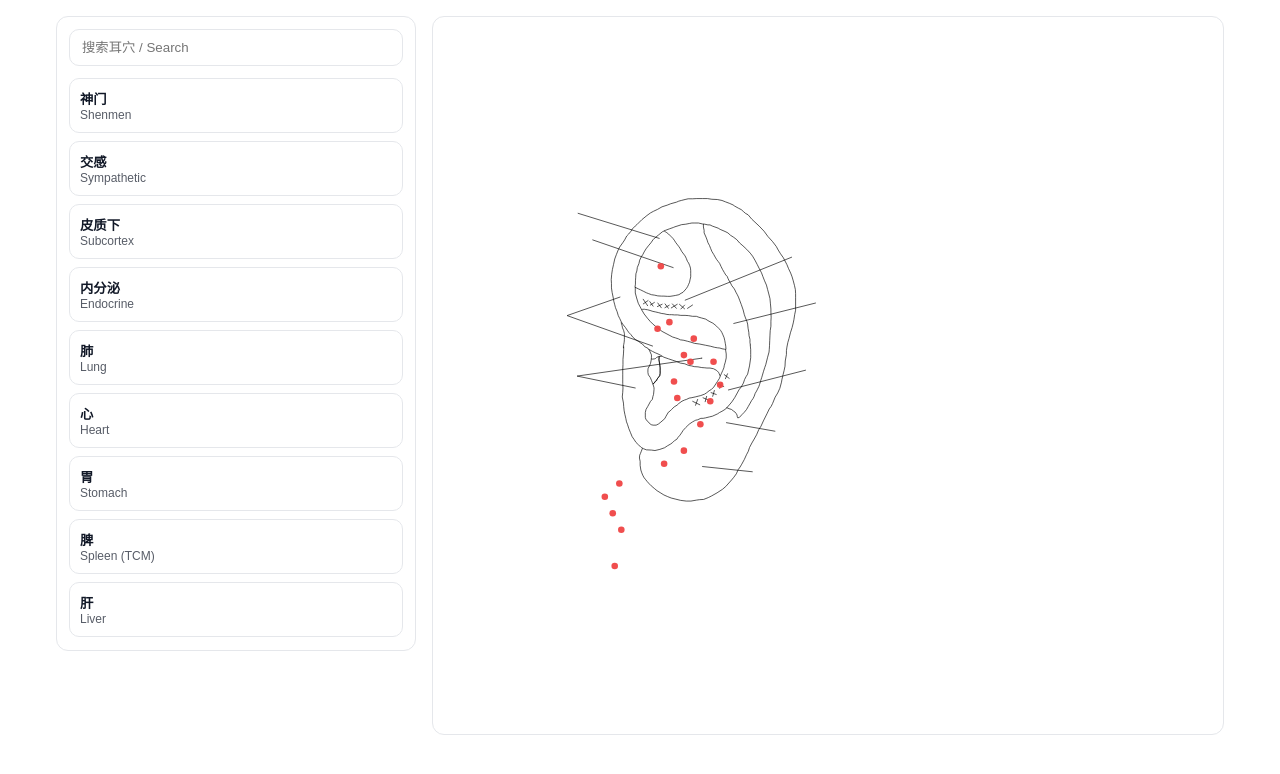
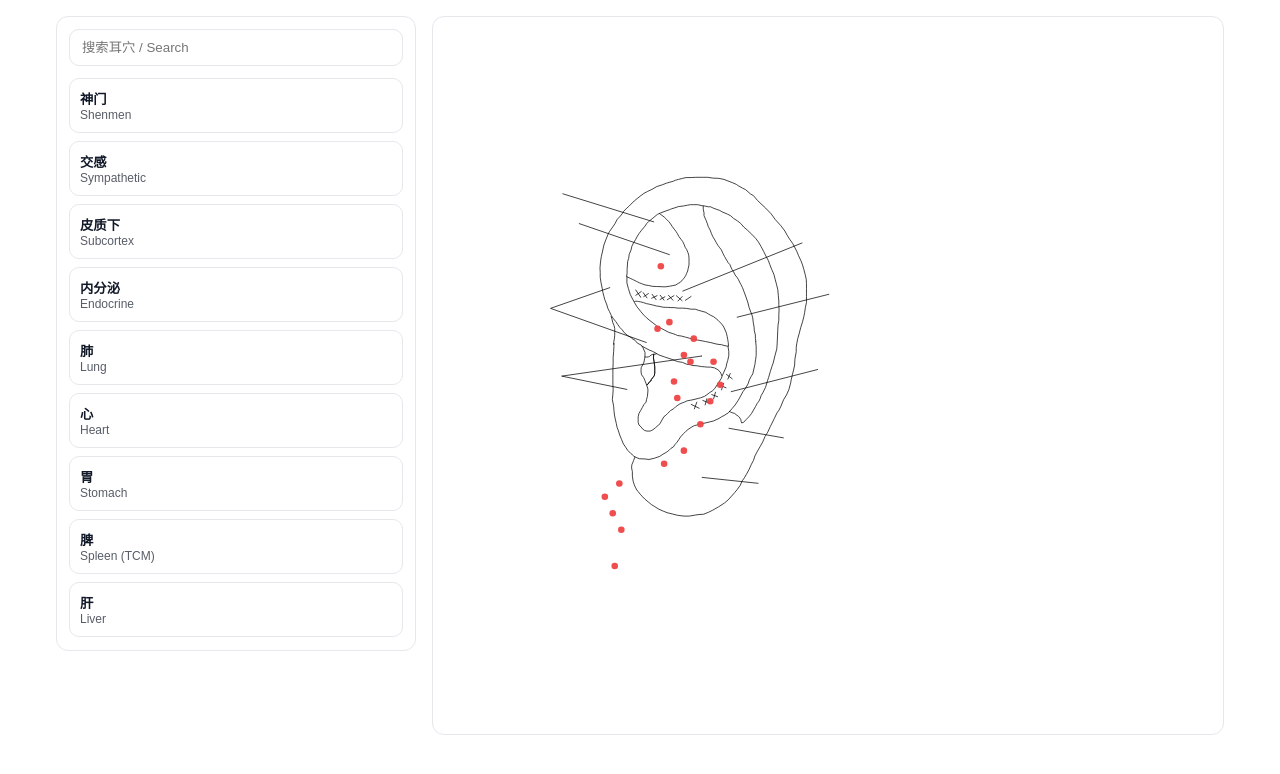
Before and after one commit to longpost/ear-acupoints-app, a Next.js app: page / in a window 1280 px wide. Shown: the top 774 px of the page. Built offline with nearby package versions, Linux system fonts and the light colour scheme.

Commit message:
Update EarMap.tsx

```diff
--- a/components/EarMap.tsx
+++ b/components/EarMap.tsx
@@ -8,14 +8,27 @@ type Props = {
   points: EarPoint[];
   selectedId: string | null;
   onSelect: (id: string) => void;
+
+  // ✅ 新增：底图调整
+  earScale?: number;        // e.g. 1.08 ~ 1.18
+  earTranslateX?: number;   // px, e.g. -6
+  earTranslateY?: number;   // px, e.g. 0
 };
 
-export default function EarMap({ viewBox, points, selectedId, onSelect }: Props) {
+export default function EarMap({
+  viewBox,
+  points,
+  selectedId,
+  onSelect,
+  earScale = 1.12,
+  earTranslateX = 0,
+  earTranslateY = 0,
+}: Props) {
   const selected = points.find((p) => p.id === selectedId);
 
   return (
-    <div style={{ position: "relative", width: "100%", height: "100%" }}>
-      {/* 底图：耳朵轮廓（稳定显示，不吃 SVG innerHTML/namespace 的坑） */}
+    <div style={{ position: "relative", width: "100%", height: "100%", overflow: "hidden" }}>
+      {/* 底图：耳朵轮廓（放大 + 微调） */}
       <img
         src="/ear_outline.svg"
         alt="ear outline"
@@ -25,12 +38,14 @@ export default function EarMap({ viewBox, points, selectedId, onSelect }: Props)
           width: "100%",
           height: "100%",
           objectFit: "contain",
-          // 如果你觉得太淡，这里可以加滤镜让它更黑：
-          // filter: "contrast(200%) brightness(0%)",
+          transform: `translate(${earTranslateX}px, ${earTranslateY}px) scale(${earScale})`,
+          transformOrigin: "center center",
+          // 如果你想把白线变黑，打开下面这行（粗暴但有效）
+          // filter: "contrast(220%) brightness(0%)",
         }}
       />
 
-      {/* 点层：SVG 覆盖 */}
+      {/* 点层：SVG 覆盖（不动坐标） */}
       <svg
         viewBox={viewBox}
         preserveAspectRatio="xMidYMid meet"
@@ -46,7 +61,6 @@ export default function EarMap({ viewBox, points, selectedId, onSelect }: Props)
           const isSel = p.id === selectedId;
           return (
             <g key={p.id} onClick={() => onSelect(p.id)} style={{ cursor: "pointer" }}>
-              {/* 点变小：r=5 */}
               <circle className={isSel ? "point selected" : "point"} cx={p.x} cy={p.y} r={5} />
               {isSel && <circle className="pointRing" cx={p.x} cy={p.y} r={9} />}
               <title>
```
